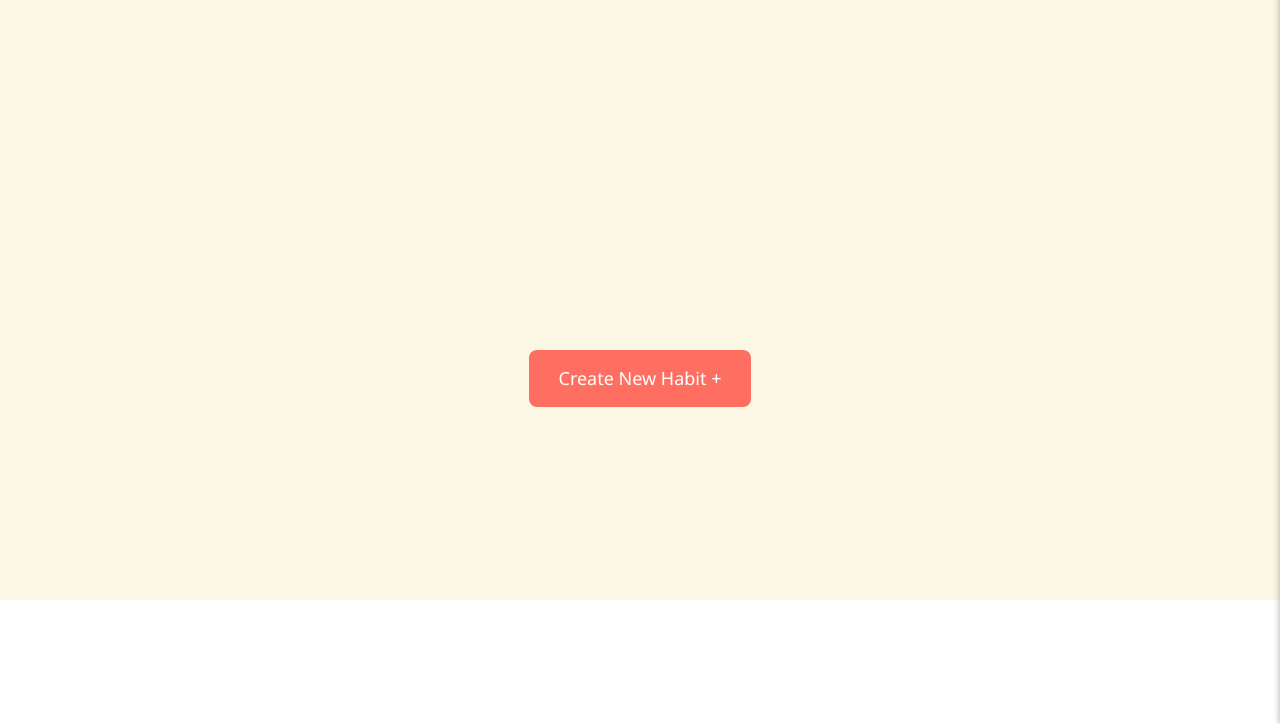
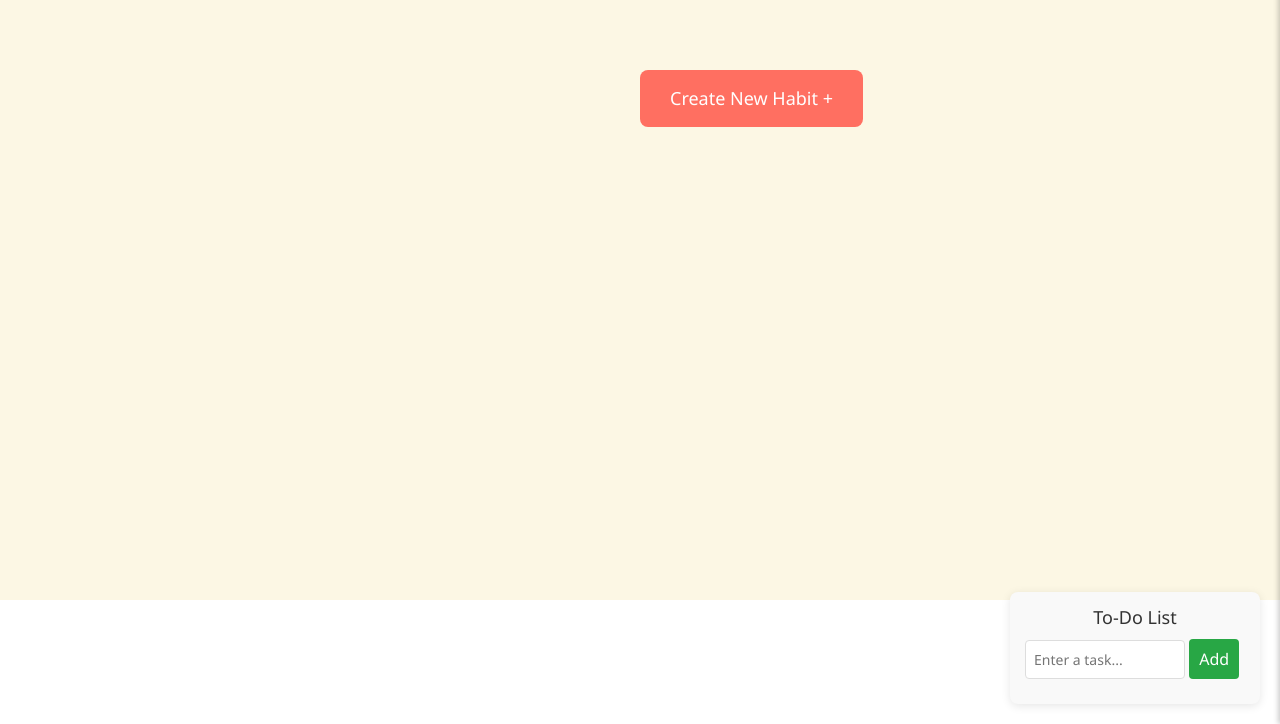
Before and after one commit to dhyan-s/habit-tracker-idp, a Flask app: page / in a window 1280 px wide. Shown: the part 76-800 px from the top of the page. Run offline with Flask 3, Linux system fonts and the light colour scheme; the visitor is signed in with stand-in values (Sample User, id 1); data that the repository does not hold is empty; some libraries are stand-ins or nearby versions; some web fonts are replaced.

Commit message:
Fixed the bug of the habit button going below the page, added a todolist page (#2)
* removed "today" and archive

* changed some basic stuff

* added logo for the cards of habits

* positioning

* test change

* Fixed the bug of the habit button going below the page, added a todolist page

---------

Co-authored-by: S. Dhyanesh <dhyan130709@gmail.com>
Co-authored-by: S. Dhyanesh <106443221+dhyan-s@users.noreply.github.com>

```diff
--- a/website/static/homepage.js
+++ b/website/static/homepage.js
@@ -116,5 +116,29 @@ function displayAllHabits() {
     })
 }
 
+document.getElementById('addTaskButton').addEventListener('click', function() {
+    const taskInput = document.getElementById('taskInput');
+    const taskText = taskInput.value.trim();
+
+    if (taskText !== '') {
+        const taskList = document.getElementById('taskList');
+
+        const li = document.createElement('li');
+        li.className = 'task-item';
+
+        const checkbox = document.createElement('input');
+        checkbox.type = 'checkbox';
+        checkbox.addEventListener('change', function() {
+            li.classList.toggle('completed');
+        });
+
+        li.appendChild(checkbox);
+        li.appendChild(document.createTextNode(taskText));
+        taskList.appendChild(li);
+
+        taskInput.value = '';
+    }
+});
+
 
 document.addEventListener('DOMContentLoaded', displayAllHabits);
--- a/website/static/styles/homepage.css
+++ b/website/static/styles/homepage.css
@@ -68,8 +68,8 @@ header ul {
     padding: 15px 30px;
     cursor: pointer;
     transition: all 0.3s ease;
-    position: relative;
-    margin-top: 280px;
+    position: absolute;
+
 }
 
 .button:active {
@@ -168,7 +168,6 @@ header ul {
 }
 
 .habit-details {
-    margin-top: 20px;
     background-color: linear-gradient(to right, #5f22df 0%, #5f22df 100%);
     padding: 15px;
     border-radius: 10px;
@@ -182,11 +181,76 @@ header ul {
     transition: max-height 0.5s ease-in;
 }
 
+.todo-container {
+    position: fixed;
+    bottom: 20px;
+    right: 20px;
+    width: 250px;
+    padding: 15px;
+    background-color: #f9f9f9;
+    box-shadow: 0 2px 10px rgba(0, 0, 0, 0.1);
+    border-radius: 8px;
+}
+
+.todo-container h3 {
+    margin: 0 0 10px;
+    font-size: 18px;
+    text-align: center;
+}
+
+#taskInput {
+    width: calc(100% - 60px);
+    padding: 8px;
+    border: 1px solid #ddd;
+    border-radius: 4px;
+    font-size: 14px;
+    margin-bottom: 10px;
+}
+
+#addTaskButton {
+    width: 50px;
+    padding: 8px;
+    background-color: #28a745;
+    color: white;
+    border: none;
+    border-radius: 4px;
+    cursor: pointer;
+}
+
+#addTaskButton:hover {
+    background-color: #218838;
+}
+
+#taskList {
+    list-style-type: none;
+    padding: 0;
+    margin: 0;
+}
+
+.task-item {
+    display: flex;
+    align-items: center;
+    padding: 5px 0;
+}
+
+.task-item input[type="checkbox"] {
+    margin-right: 10px;
+}
+
+.task-item.completed {
+    text-decoration: line-through;
+    color: gray;
+}
+
 .habit-count-label {
     text-align: center;
     font-size: 1.1em;
     font-weight: bold;
     color: black;
+}
+
+.headingMyHabits{
+    width: 100%;
 }
 
 #calendar {
@@ -206,7 +270,6 @@ header ul {
 }
 
 .habit-info {
-    margin-top: 15px;
     background-color: #ffffff;
     padding: 10px;
     border-radius: 10px;
@@ -214,7 +277,6 @@ header ul {
 }
 
 .habit-info p {
-    margin: 5px 0;
     color: #00796b;
 }
 
@@ -258,12 +320,21 @@ header ul {
 .habit-details.open {
     max-height: 500px;
     transition: max-height 1s ease-in;
+
+}
+
+.bin{
+    height: 17px;
+    width: 17px;
+    position: absolute;
+    margin-left: 240px;
 }
 
 .habit-count-label {
     text-align: center;
     font-size: 1.1em;
     font-weight: bold;
+    display: inline;
 }
 
 #calendar {
@@ -476,6 +547,5 @@ header ul {
     margin-top: 10px;
     font-size: 0.9em;
     color: #c2c2c2;
-
     margin-left: 100px;
 }
--- a/website/templates/homepage.html
+++ b/website/templates/homepage.html
@@ -141,6 +141,13 @@
             </form>
         </div>
 
+        <div class="todo-container">
+            <h3>To-Do List</h3>
+            <input type="text" id="taskInput" placeholder="Enter a task...">
+            <button id="addTaskButton">Add</button>
+            <ul id="taskList"></ul>
+        </div>
+
         <section class="button-section">
             <button id="create-habit-btn" class="button">
                 Create New Habit +
```
Also changed, not shown: website/static/images/bin.png (added).
